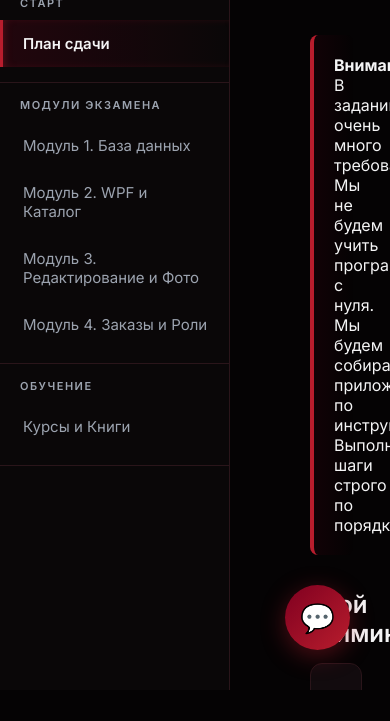
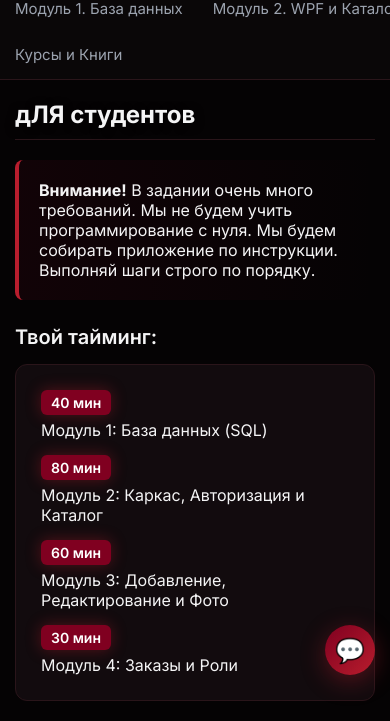
Before and after one commit to Dasha00Ushakova1/demo_exam, a plain HTML site: page index.html in a window 390 px wide. Shown: the part 154-875 px from the top of the page. Before the commit the page ends 844 px from the top, so only its background shows below. Drawn offline with nearby package versions, Linux system fonts and the light colour scheme.

Commit message:
Update style.css

```diff
--- a/style.css
+++ b/style.css
@@ -94,3 +94,99 @@ p code, li code { background: var(--bg-code); color: var(--accent-light); paddin
 .chat-input-area input:focus { border-color: var(--accent-light); box-shadow: 0 0 10px var(--accent-glow); }
 .chat-input-area button { padding: 14px 22px; background: var(--accent); color: #fff; border: none; font-weight: 600; border-radius: 0 8px 8px 0; cursor: pointer; transition: 0.2s; }
 .chat-input-area button:hover { background: var(--accent-light); }
+/* ==============================================================
+   МОБИЛЬНАЯ ВЕРСИЯ (Адаптив для телефонов)
+   ============================================================== */
+@media (max-width: 768px) {
+    /* Меняем направление с горизонтального на вертикальное */
+    body {
+        flex-direction: column;
+        height: auto;
+        overflow-y: auto; /* Разрешаем скролл всей странице */
+    }
+
+    /* --- Меню превращается в горизонтальную панель --- */
+    .sidebar {
+        width: 100%;
+        height: auto;
+        border-right: none;
+        border-bottom: 1px solid var(--border);
+        flex-direction: column;
+        overflow: visible;
+    }
+
+    .logo { padding: 15px; }
+
+    .nav-group {
+        border-bottom: none;
+        padding: 0;
+        display: flex;
+        overflow-x: auto; /* Горизонтальный скролл для кнопок меню */
+        white-space: nowrap;
+        -webkit-overflow-scrolling: touch; /* Плавный скролл на iOS */
+    }
+
+    .nav-title { display: none; } /* Скрываем заголовки групп для экономии места */
+
+    .nav-btn {
+        padding: 12px 15px;
+        border-left: none;
+        border-bottom: 3px solid transparent;
+        width: auto;
+        flex-shrink: 0;
+    }
+
+    .nav-btn.active {
+        border-left: none;
+        border-bottom-color: var(--accent-light);
+        background: rgba(128, 0, 32, 0.15);
+    }
+
+    /* --- Контент --- */
+    .content {
+        padding: 20px 15px;
+        overflow-y: visible; /* Убираем двойной скролл */
+    }
+
+    h1 { font-size: 24px; padding-bottom: 10px; margin-bottom: 20px; }
+    h2 { font-size: 20px; margin-top: 25px; }
+    p, li { font-size: 15px; }
+
+    /* Таймлайн на телефоне выстраиваем в столбик */
+    .time-item {
+        flex-direction: column;
+        align-items: flex-start;
+        gap: 5px;
+        margin-bottom: 15px;
+    }
+    .time-item span { min-width: auto; padding: 4px 10px; }
+
+    /* Блоки кода не должны вылезать за экран */
+    pre {
+        font-size: 12px;
+        margin-bottom: 15px;
+        padding-bottom: 10px;
+    }
+    pre code.hljs { padding: 15px !important; }
+
+    /* Карточки ресурсов в одну колонку */
+    .resource-grid {
+        grid-template-columns: 1fr;
+    }
+
+    /* --- Чат --- */
+    .chat-toggle {
+        width: 50px;
+        height: 50px;
+        font-size: 24px;
+        bottom: 15px;
+        right: 15px;
+    }
+
+    .chat-window {
+        width: calc(100% - 30px);
+        right: 15px;
+        bottom: 75px;
+        height: 450px;
+    }
+}
```
